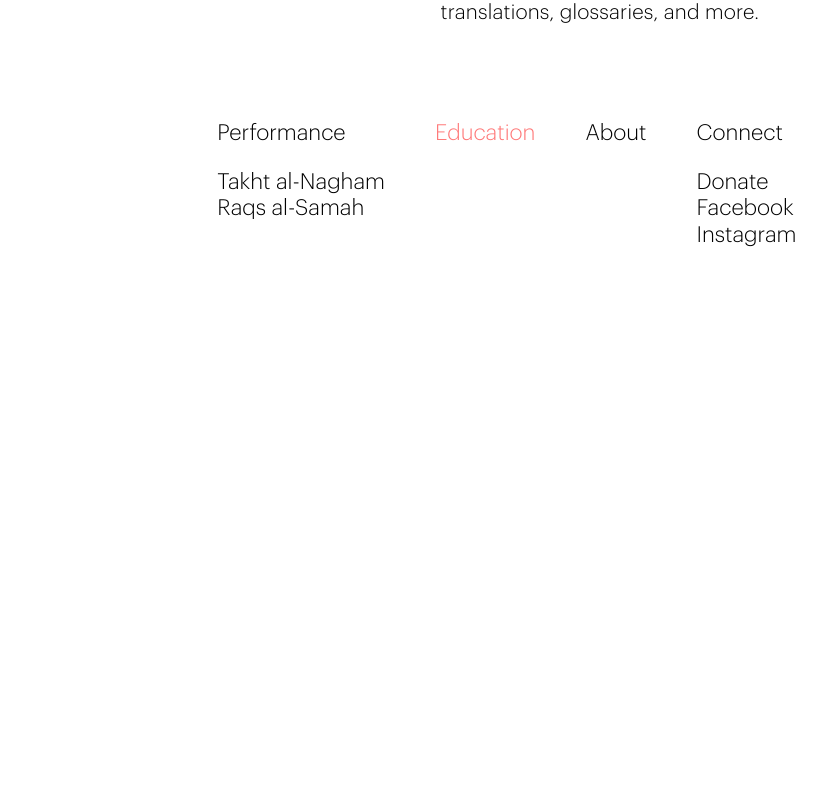
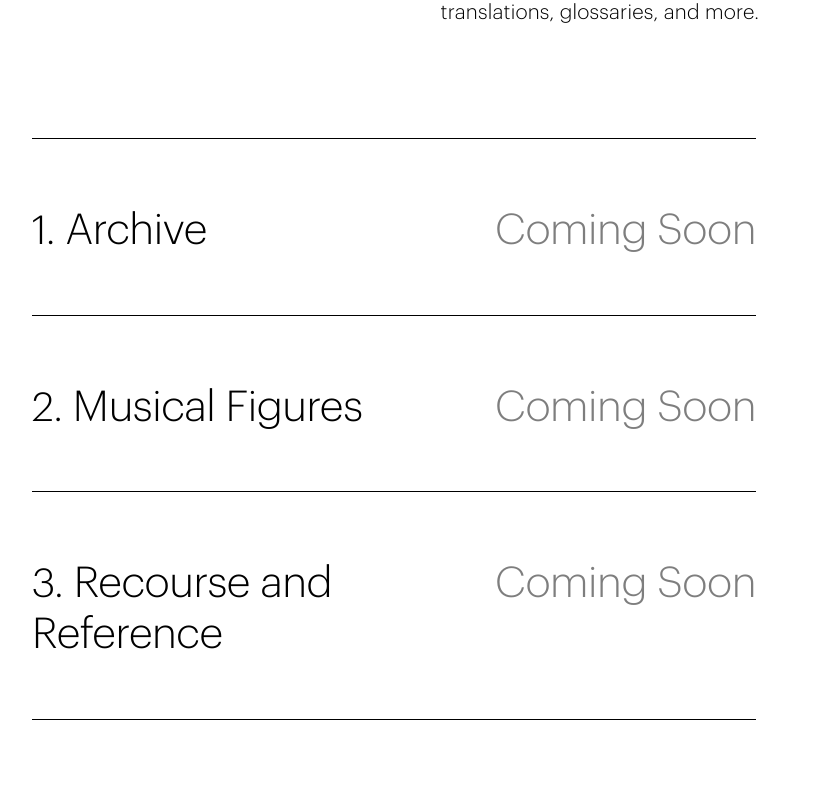
Before and after one commit to SyrianMusic/syrian-music-www, a Next.js app: page /education in a window 1280 px wide. Shown: the part 1081-1871 px from the top of the page, without its empty margins (246-1072 px from the left). Before the commit the page ends 1384 px from the top, so only its background shows below. Built offline with nearby package versions, Linux system fonts and the light colour scheme.

Commit message:
add education nav (#18)

```diff
--- /dev/null
+++ b/components/EducationNav.js
@@ -0,0 +1,61 @@
+import PropTypes from 'prop-types';
+import config from '../config.yaml';
+import theme from '../styles/theme';
+import Typography from './Typography';
+
+const EducationNav = ({ className }) => (
+  <nav className={className} aria-label="Education Menu">
+    <ol>
+      {config.nav.education.links.map((link, i) => (
+        <li key={link.text} className="gutters">
+          <Typography
+            className="component-EducationNav-link-text"
+            textAlign="left"
+            variant="h1"
+            as="div">
+            {i + 1}. {link.text}
+          </Typography>
+          <Typography className="component-EducationNav-coming-soon" variant="h1" as="div">
+            Coming Soon
+          </Typography>
+        </li>
+      ))}
+    </ol>
+    <style jsx>{`
+      ol {
+        list-style-type: none;
+      }
+
+      ol li {
+        border-top: ${theme.pxToRem(1)} solid ${theme.color.black};
+        padding: ${theme.pxToRem(126)} 0 ${theme.pxToRem(63)};
+      }
+
+      li :global(.component-EducationNav-coming-soon) {
+        opacity: 0.5;
+        text-align: left;
+      }
+
+      @media (min-width: ${theme.breakpoint.mobileToDesktop}px) {
+        ol li {
+          display: grid;
+          grid-template-columns: 50% 50%;
+        }
+
+        li :global(.component-EducationNav-coming-soon) {
+          text-align: right;
+        }
+      }
+    `}</style>
+  </nav>
+);
+
+EducationNav.propTypes = {
+  className: PropTypes.string,
+};
+
+EducationNav.defaultProps = {
+  className: undefined,
+};
+
+export default EducationNav;
--- a/components/Footer.js
+++ b/components/Footer.js
@@ -24,7 +24,8 @@ const Footer = ({ className, pathname }) => (
               {sectionLink}
 
               <ul>
-                {section.links &&
+                {section.text !== 'Education' &&
+                  section.links &&
                   Object.values(section.links).map((link) => {
                     let linkEl;
 
--- a/config.yaml
+++ b/config.yaml
@@ -22,6 +22,19 @@ nav:
       src: /images/home-nav-item.jpg
       width: 957
       height: 539
+    links:
+      - text: Archive
+        href: /
+      - text: Musical Figures
+        href: /
+      - text: Recourse and Reference
+        href: /
+      - text: Glossary
+        href: /
+      - text: Workshops
+        href: /
+      - text: Musical Instruments
+        href: /
   about:
     text: About
     href: /about
--- a/pages/education/index.js
+++ b/pages/education/index.js
@@ -1,7 +1,9 @@
 import Hero from '../../components/Hero';
+import EducationNav from '../../components/EducationNav';
 import SiteLayout from '../../components/SiteLayout';
 import Title from '../../components/Title';
 import Typography from '../../components/Typography';
+import theme from '../../styles/theme';
 import config from '../../config.yaml';
 
 const EducationPage = () => (
@@ -21,6 +23,12 @@ const EducationPage = () => (
         explanations on musical forms, translations, glossaries, and&nbsp;more.
       </Typography>
     </Hero>
+    <EducationNav />
+    <style global jsx>{`
+      .page-Education-Hero {
+        margin-bottom: ${theme.pxToRem(230)};
+      }
+    `}</style>
   </SiteLayout>
 );
 
```
